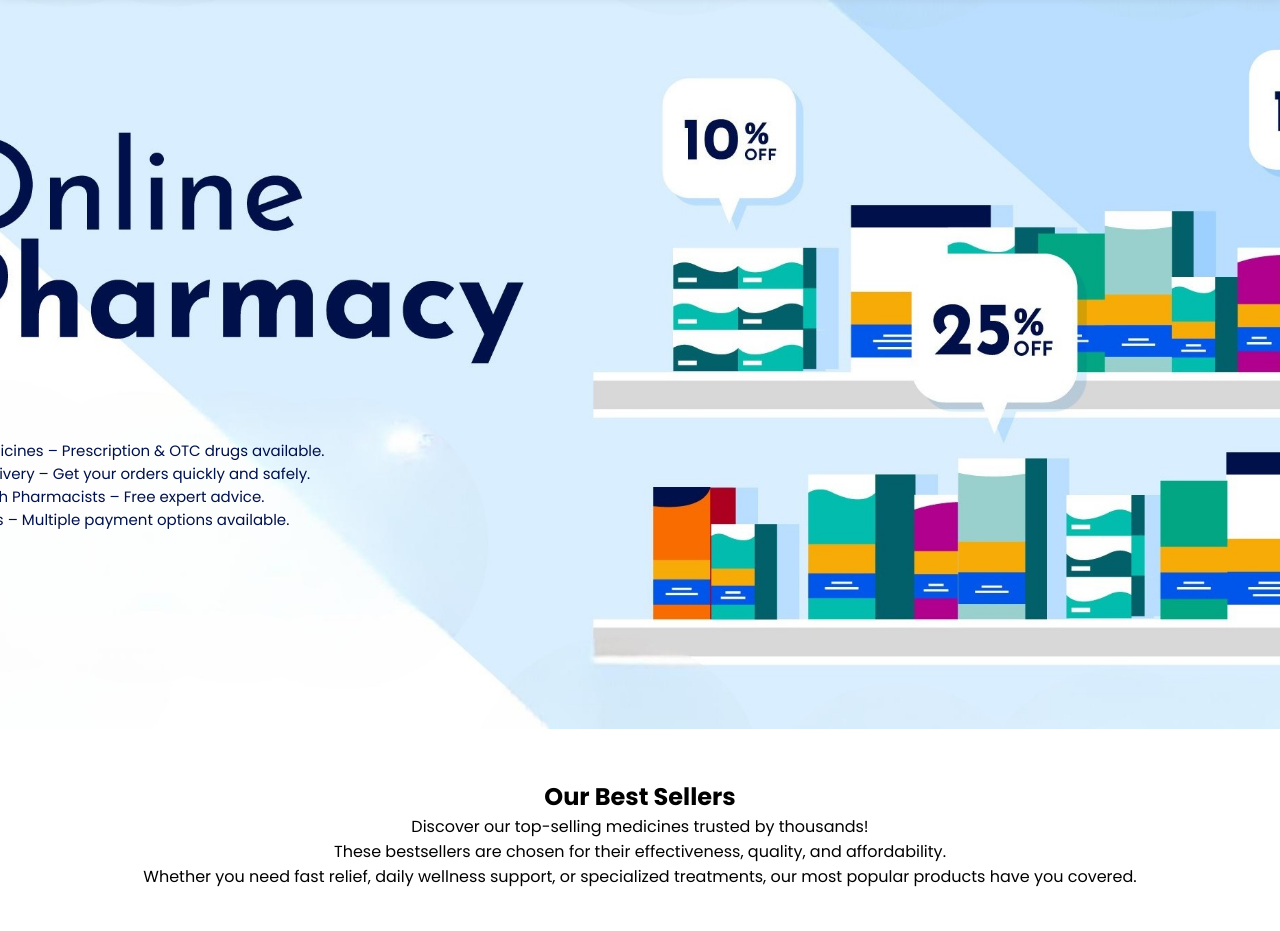
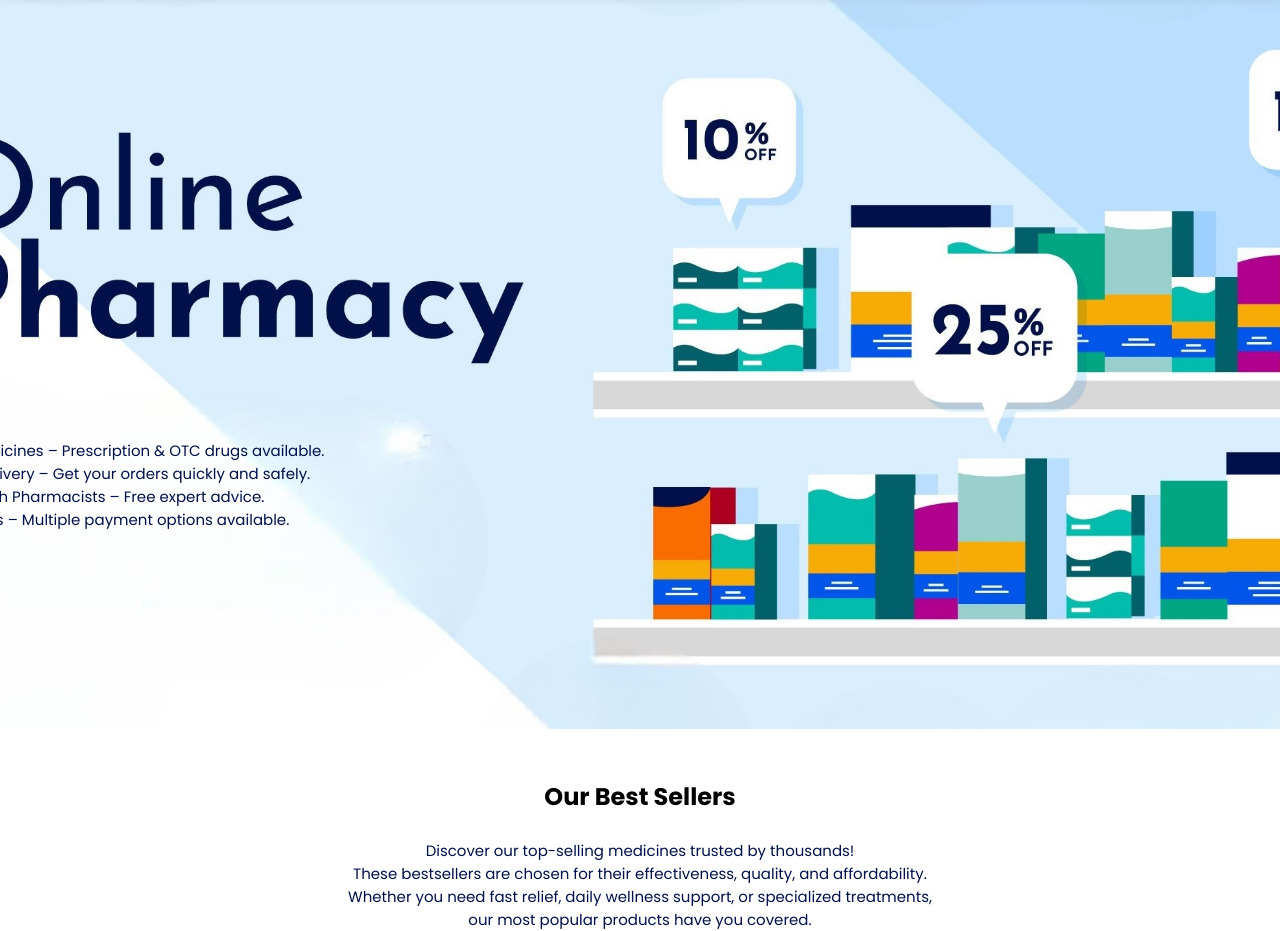
Before and after one commit to Mofiz-Usmani/Intermediate-Level-Projectss, a website: page index.html in a window 1280 px wide. Shown: the part 71-1002 px from the top of the page. Before the commit the page ends 960 px from the top, so only its background shows below. Drawn offline with Linux system fonts and the light colour scheme.

Commit message:
Auto commit

```diff
--- a/index.html
+++ b/index.html
@@ -32,9 +32,9 @@
     </div><br><br>
 
     <div class="best">
-        <h2>Our Best Sellers</h2>
+        <h2>Our Best Sellers</h2><br>
         <div class="best-text">
-            <p>Discover our top-selling medicines trusted by thousands!<br> These bestsellers are chosen for their effectiveness, quality, and affordability.<br> Whether you need fast relief, daily wellness support, or specialized treatments, our most popular products have you covered.</p>
+            <p>Discover our top-selling medicines trusted by thousands!<br> These bestsellers are chosen for their effectiveness, quality, and affordability.<br> Whether you need fast relief, daily wellness support, or specialized treatments,<br> our most popular products have you covered.</p>
         </div>
     </div>
 </body>
--- a/style.css
+++ b/style.css
@@ -99,3 +99,9 @@
     justify-content: center;
     text-align: center;
   }
+
+ .best-text p {
+    color: rgb(0, 17, 73);
+    font-size: 15px;
+    font-weight: 400;
+ }
```
